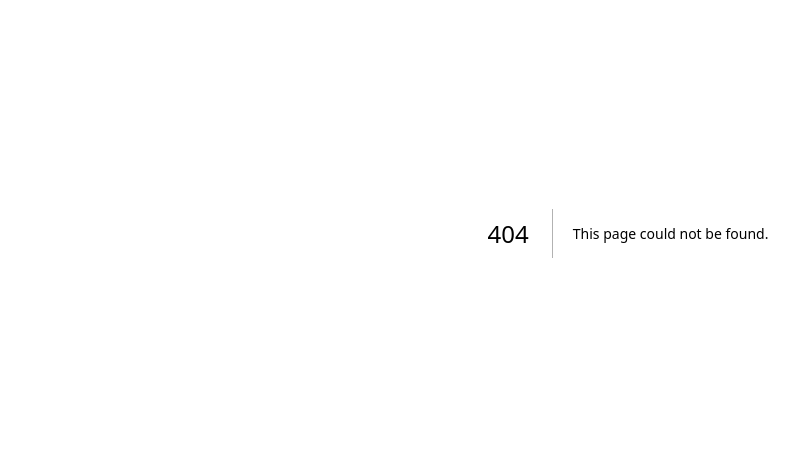
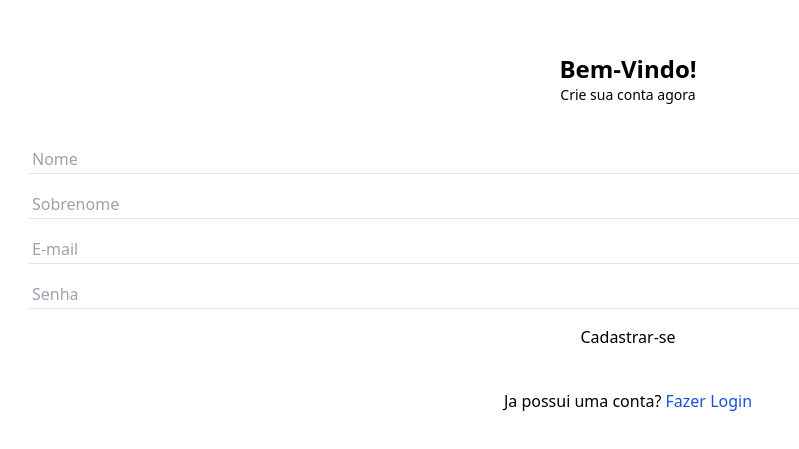
Before and after one commit to marcelorc13/e-commerce-fullstack, a Next.js app in the folder client/: page /cadastro in a window 1280 px wide. Before the commit this address had no page. Shown: the part 167-616 px from the top of the page, without its empty margins (12-811 px from the left). Built offline with nearby package versions, Linux system fonts and the light colour scheme.

Commit message:
feat(client): Cadastro de usuários através da página /cadastro

```diff
--- /dev/null
+++ b/client/src/app/cadastro/page.tsx
@@ -0,0 +1,11 @@
+import CadastroClient from "@/components/cadastro";
+
+const Cadastro = () => {
+    return (
+        <>
+            <CadastroClient />
+        </>
+    );
+};
+
+export default Cadastro;
--- a/client/src/app/layout.tsx
+++ b/client/src/app/layout.tsx
@@ -1,5 +1,6 @@
 import type { Metadata } from "next";
 import "./globals.css";
+import { Toaster } from "react-hot-toast";
 
 export const metadata: Metadata = {
   title: "E-Commerce",
@@ -12,8 +13,11 @@ export default function RootLayout({
   children: React.ReactNode;
 }>) {
   return (
-    <html lang="en">
-      <body>{children}</body>
+    <html lang="pt-BR">
+      <body>
+        <Toaster />
+        {children}
+      </body>
     </html>
   );
 }
--- /dev/null
+++ b/client/src/components/cadastro/cadastro.css
@@ -0,0 +1,11 @@
+@tailwind base;
+@tailwind components;
+@tailwind utilities;
+
+form input {
+    @apply border-b ps-1 py-0.5 w-full
+}
+
+a {
+    @apply text-blue-700 cursor-pointer
+}
--- /dev/null
+++ b/client/src/components/cadastro/index.tsx
@@ -0,0 +1,74 @@
+'use client'
+
+import './cadastro.css'
+import Link from 'next/link';
+import { useState, FormEvent, useEffect } from 'react';
+import { cadastrarUserSchema, cadastrarUserType } from '@/schemas/userSchemas';
+import toast from 'react-hot-toast';
+
+const CadastroClient: React.FC = ({ }) => {
+
+    const [cadastro, setCadastro] = useState<cadastrarUserType>({
+        nome: "",
+        sobrenome: "",
+        email: "",
+        senha: ""
+    })
+
+    const HandleChange = (e: React.ChangeEvent<HTMLInputElement>) => {
+        const { name, value } = e.target
+        setCadastro((prev) => {
+            return { ...prev, [name]: value }
+        })
+    }
+    const HandleSubmit = async (e: FormEvent<HTMLFormElement>) => {
+        e.preventDefault();
+        const result = cadastrarUserSchema.safeParse(cadastro)
+
+        if (!result.success) {
+            result.error.issues.forEach((err) => {
+                return toast.error(err.message)
+            })
+        }
+        try {
+            const res = await fetch("http://localhost:8080/api/users/", {
+                method: "POST",
+                body: JSON.stringify(cadastro),
+                headers: {
+                    'content-type': 'application/json'
+                }
+            })
+            if (!res.ok) {
+                return console.log({ message: "Não foi possivel cadastrar o usuário", result: res })
+            }
+            console.log({ message: "Usuário cadastrado com sucesso", result: res })
+            return toast.success("Usuário cadastrado com sucesso")
+        }
+        catch (err) {
+            return console.log(err)
+        }
+
+    }
+
+    return (
+        <main className='flex flex-col w-full h-screen justify-center items-center gap-10'>
+            <section className='flex flex-col text-center'>
+                <h1 className='text-2xl font-semibold'>Bem-Vindo!</h1>
+                <h2 className='text-sm'>Crie sua conta agora</h2>
+            </section>
+            <form onSubmit={HandleSubmit} className='flex flex-col w-full gap-4 items-center px-10'>
+                <input onChange={HandleChange} type="text" name="nome" id="nome" placeholder='Nome' />
+                <input onChange={HandleChange} type="text" name="sobrenome" id="sobrenome" placeholder='Sobrenome' />
+                <input onChange={HandleChange} type="email" name="email" id="email" placeholder='E-mail' />
+                <input onChange={HandleChange} type="password" name="senha" id="senha" placeholder='Senha' />
+                <button type='submit'>Cadastrar-se</button>
+            </form>
+
+            <div>
+                Ja possui uma conta? <Link href={"/"} >Fazer Login</Link>
+            </div>
+        </main>
+    );
+};
+
+export default CadastroClient;
--- /dev/null
+++ b/client/src/schemas/userSchemas.ts
@@ -0,0 +1,10 @@
+import z from "zod"
+
+export const cadastrarUserSchema = z.object({
+    nome: z.string().min(2, "O nome deve conter pelo menos 2 caracteres").max(60, "O nome deve conter no máximo 60 caracteres"),
+    sobrenome: z.string().min(3, "O sobrenome deve conter pelo menos 3 caracteres").max(120, "O sobrenome deve conter no máximo 120 caracteres"),
+    email: z.string().email("Email inválido"),
+    senha: z.string().min(6, "A senha deve conter pelo menos 6 caracteres").max(30, "A senha deve conter no máximo 30 caracteres"),
+})
+
+export type cadastrarUserType = z.infer<typeof cadastrarUserSchema>
```
Also changed, not shown: client/package.json (+8 -4 lines), 1 other file (tests, documents, lock files or other folders).
